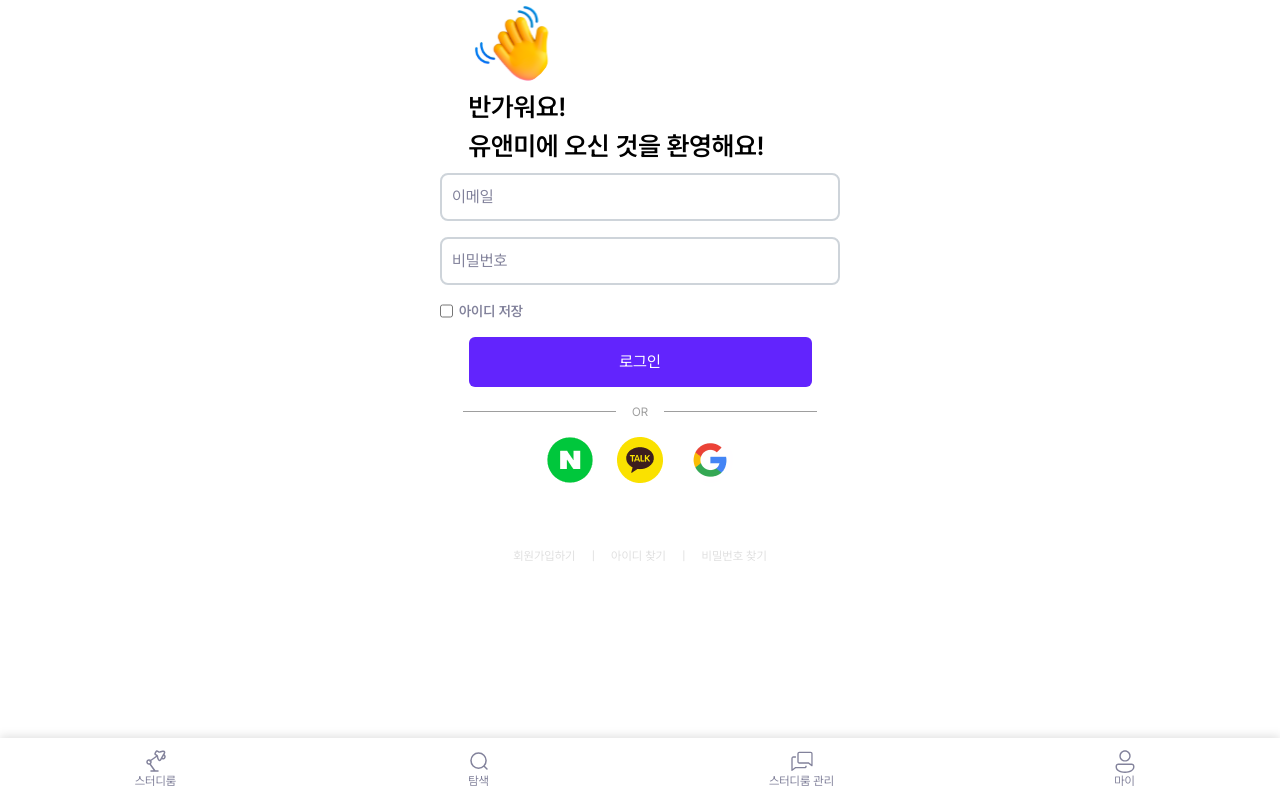
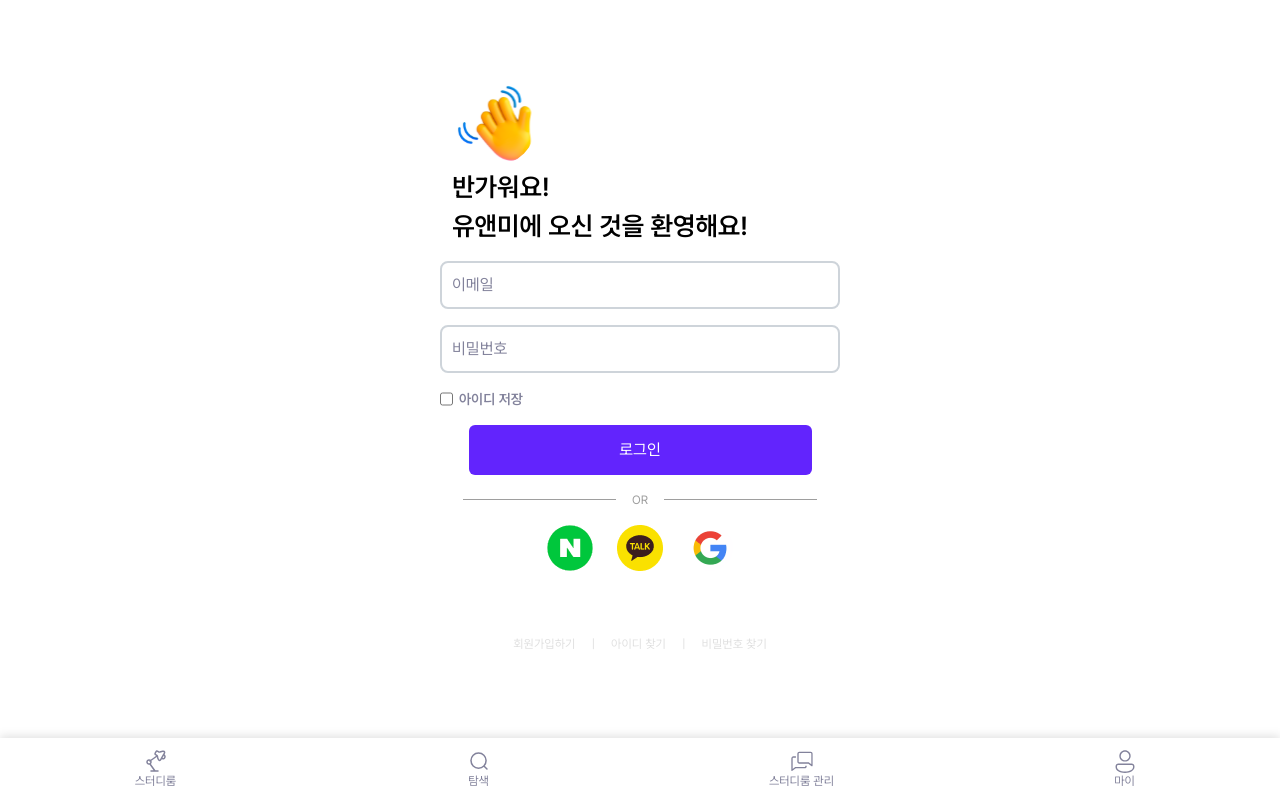
Before and after one commit to yoo-nji/Uandmy_Frontend, a Next.js app: page /login in a window 1280 px wide. Built offline with nearby package versions, Linux system fonts and the light colour scheme.

Commit message:
[🎨style]: 로그인, 회원가입 레이아웃 수정

```diff
--- a/src/app/login/page.tsx
+++ b/src/app/login/page.tsx
@@ -34,8 +34,8 @@ const Login = () => {
 
   return (
     <>
-      <div className="flex justify-center items-center flex-col space-y-2">
-        <div className="flex items-start flex-col w-[21.438rem] ">
+      <div className="w-full mt-20 flex justify-center items-center flex-col space-y-4">
+        <div className="flex -ml-20 items-start flex-col   ">
           <Image
             src="/images/Waving_hand.svg"
             alt="Waving Hand"
--- a/src/app/signup/page.tsx
+++ b/src/app/signup/page.tsx
@@ -36,8 +36,8 @@ const SignUp = () => {
 
   return (
     <>
-      <div className="flex justify-center items-center flex-col space-y-2">
-        <div className="flex items-start flex-col">
+      <div className="w-full mt-20 flex justify-center items-center flex-col space-y-4">
+        <div className="flex -ml-20 items-start flex-col">
           <Image
             src="/images/Waving_hand.svg"
             alt="Waving Hand"
```
